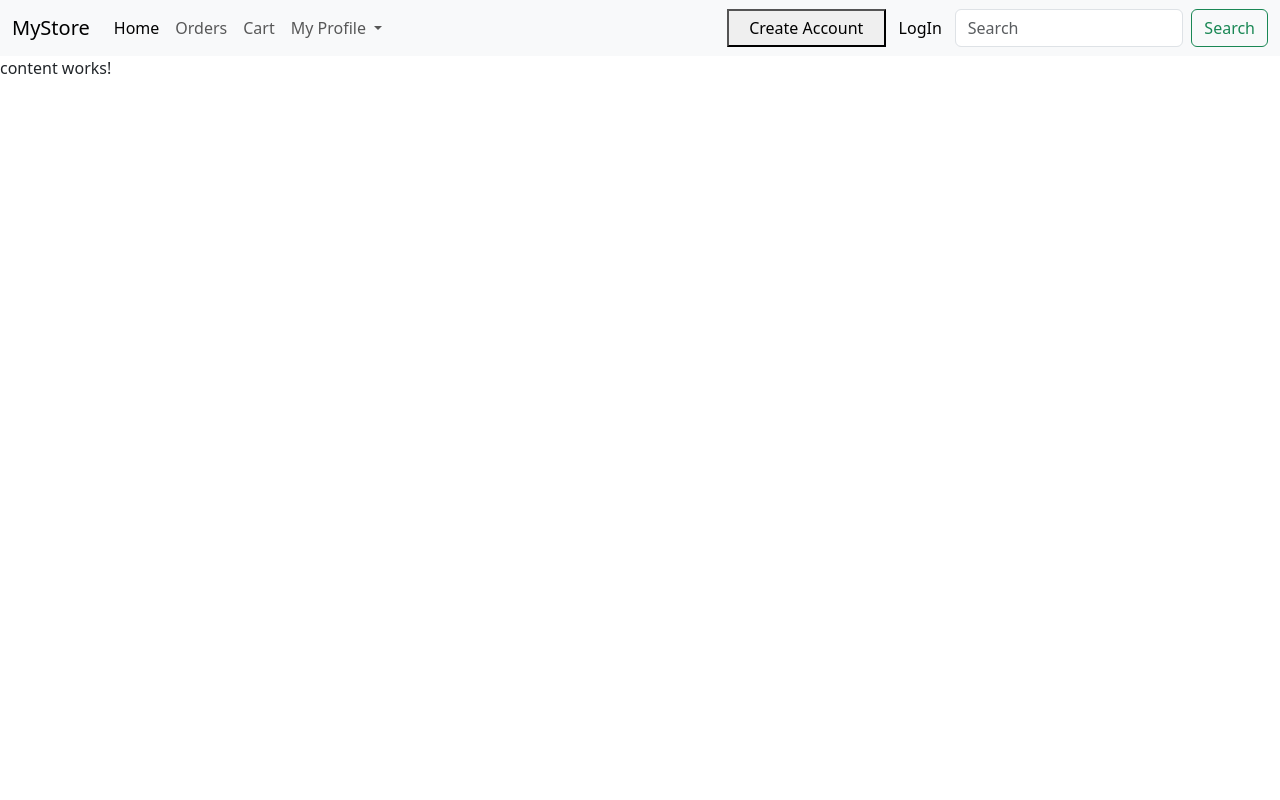
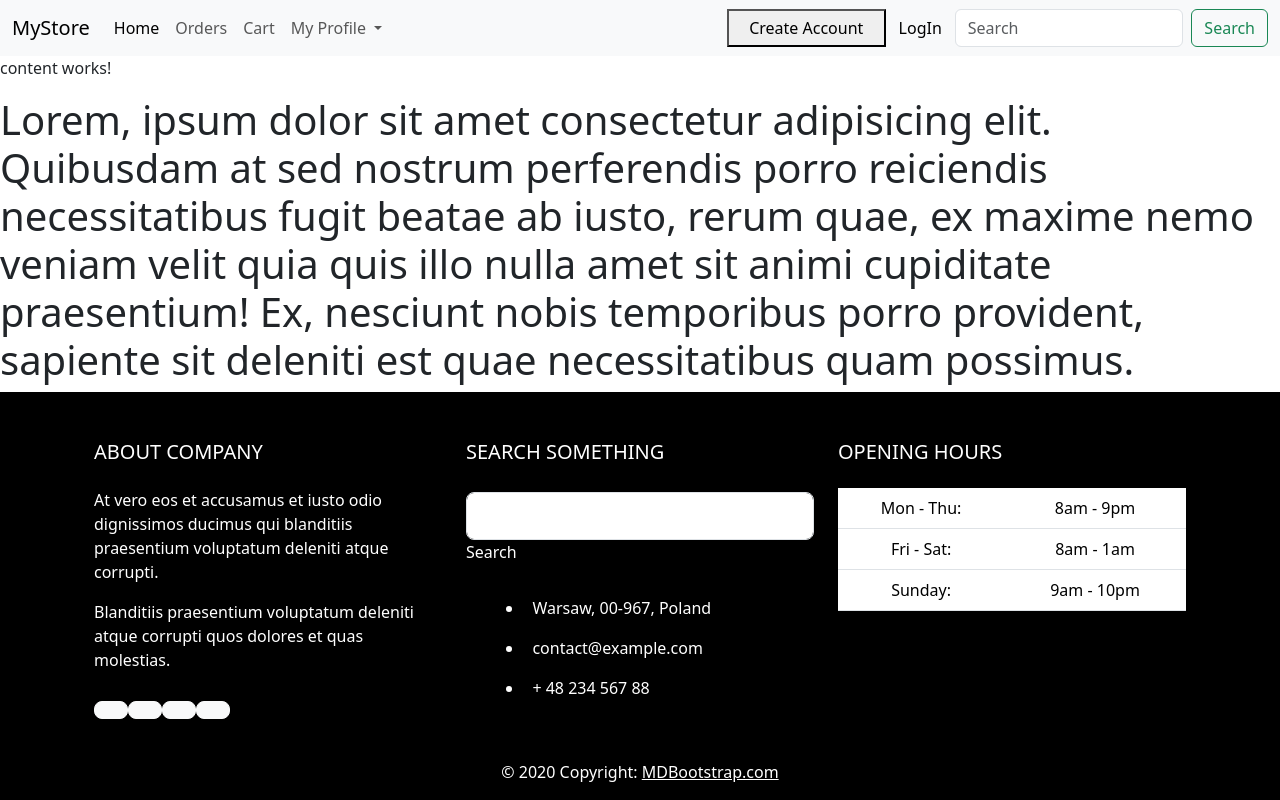
Before and after one commit to BalajiPalkhe/MyStore, an Angular app: page / in a window 1280 px wide. Built offline with nearby package versions, Linux system fonts and the light colour scheme.

Commit message:
Footer Added

```diff
--- a/src/app/app.component.html
+++ b/src/app/app.component.html
@@ -8,3 +8,5 @@
 <app-content *ngIf="userReg==3 || userReg==0"></app-content>
 
 <app-view-profile *ngIf="userReg==4"></app-view-profile>
+
+<app-footer></app-footer>
--- a/src/app/homepage/content/content.component.html
+++ b/src/app/homepage/content/content.component.html
@@ -1,2 +1,3 @@
 
 <p>content works!</p>
+<h1>Lorem, ipsum dolor sit amet consectetur adipisicing elit. Quibusdam at sed nostrum perferendis porro reiciendis necessitatibus fugit beatae ab iusto, rerum quae, ex maxime nemo veniam velit quia quis illo nulla amet sit animi cupiditate praesentium! Ex, nesciunt nobis temporibus porro provident, sapiente sit deleniti est quae necessitatibus quam possimus.</h1>
--- a/src/app/homepage/footer/footer.component.css
+++ b/src/app/homepage/footer/footer.component.css
@@ -0,0 +1,9 @@
+.container{
+
+    background-color: rgb(0, 0, 0);
+}
+#content{
+
+    max-width: 100%;
+    background-color: black;
+}
--- a/src/app/homepage/footer/footer.component.html
+++ b/src/app/homepage/footer/footer.component.html
@@ -1 +1,110 @@
-<p>footer works!</p>
+<div id="content">
+
+
+
+
+
+
+
+
+
+
+
+
+<!-- Remove the container if you want to extend the Footer to full width. -->
+<div class="container-fluid" >
+
+    <footer class="text-white text-center text-lg-start" >
+      <!-- Grid container -->
+      <div class="container p-4">
+        <!--Grid row-->
+        <div class="row mt-4">
+          <!--Grid column-->
+          <div class="col-lg-4 col-md-12 mb-4 mb-md-0">
+            <h5 class="text-uppercase mb-4">About company</h5>
+
+            <p>
+              At vero eos et accusamus et iusto odio dignissimos ducimus qui blanditiis praesentium
+              voluptatum deleniti atque corrupti.
+            </p>
+
+            <p>
+              Blanditiis praesentium voluptatum deleniti atque corrupti quos dolores et quas
+              molestias.
+            </p>
+
+            <div class="mt-4">
+              <!-- Facebook -->
+              <a type="button" class="btn btn-floating btn-light btn-lg"><i class="fab fa-facebook-f"></i></a>
+              <!-- Dribbble -->
+              <a type="button" class="btn btn-floating btn-light btn-lg"><i class="fab fa-dribbble"></i></a>
+              <!-- Twitter -->
+              <a type="button" class="btn btn-floating btn-light btn-lg"><i class="fab fa-twitter"></i></a>
+              <!-- Google + -->
+              <a type="button" class="btn btn-floating btn-light btn-lg"><i class="fab fa-google-plus-g"></i></a>
+              <!-- Linkedin -->
+            </div>
+          </div>
+          <!--Grid column-->
+
+          <!--Grid column-->
+          <div class="col-lg-4 col-md-6 mb-4 mb-md-0">
+            <h5 class="text-uppercase mb-4 pb-1">Search something</h5>
+
+            <div class="form-outline form-white mb-4">
+              <input type="text" id="formControlLg" class="form-control form-control-lg" />
+              <label class="form-label" for="formControlLg">Search</label>
+            </div>
+
+            <ul class="fa-ul" style="margin-left: 1.65em;">
+              <li class="mb-3">
+                <span class="fa-li"><i class="fas fa-home"></i></span><span class="ms-2">Warsaw, 00-967, Poland</span>
+              </li>
+              <li class="mb-3">
+                <span class="fa-li"><i class="fas fa-envelope"></i></span><span class="ms-2">contact@example.com</span>
+              </li>
+              <li class="mb-3">
+                <span class="fa-li"><i class="fas fa-phone"></i></span><span class="ms-2">+ 48 234 567 88</span>
+              </li>
+            </ul>
+          </div>
+          <!--Grid column-->
+
+          <!--Grid column-->
+          <div class="col-lg-4 col-md-6 mb-4 mb-md-0">
+            <h5 class="text-uppercase mb-4">Opening hours</h5>
+
+            <table class="table text-center text-white">
+              <tbody class="fw-normal">
+                <tr>
+                  <td>Mon - Thu:</td>
+                  <td>8am - 9pm</td>
+                </tr>
+                <tr>
+                  <td>Fri - Sat:</td>
+                  <td>8am - 1am</td>
+                </tr>
+                <tr>
+                  <td>Sunday:</td>
+                  <td>9am - 10pm</td>
+                </tr>
+              </tbody>
+            </table>
+          </div>
+          <!--Grid column-->
+        </div>
+        <!--Grid row-->
+      </div>
+      <!-- Grid container -->
+
+      <!-- Copyright -->
+      <div class="text-center p-3" style="background-color: rgba(0, 0, 0, 0.2);">
+        © 2020 Copyright:
+        <a class="text-white" href="https://mdbootstrap.com/">MDBootstrap.com</a>
+      </div>
+      <!-- Copyright -->
+    </footer>
+
+  </div>
+  <!-- End of .container -->
+</div>
```
